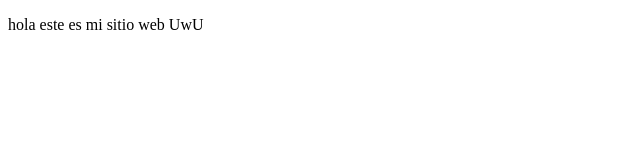
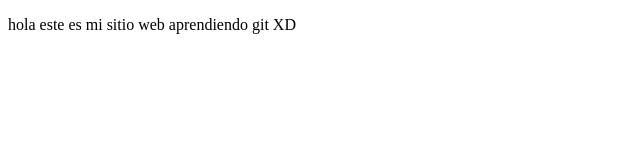
Before and after one commit to henryferv/proyectoDemocursoPrework, a plain HTML site: page index.html in a window 1280 px wide. Shown: the whole page, without its empty margins (0-640 px from the left). Drawn offline with Linux system fonts and the light colour scheme.

Commit message:
cambios agregados aprendiendo git

```diff
--- a/index.html
+++ b/index.html
@@ -8,7 +8,7 @@
 </head>
 <body>
  <p>
-     hola este es mi sitio web UwU
+     hola este es mi sitio web  aprendiendo git XD
  </p>
 </body>
 </html>
```
